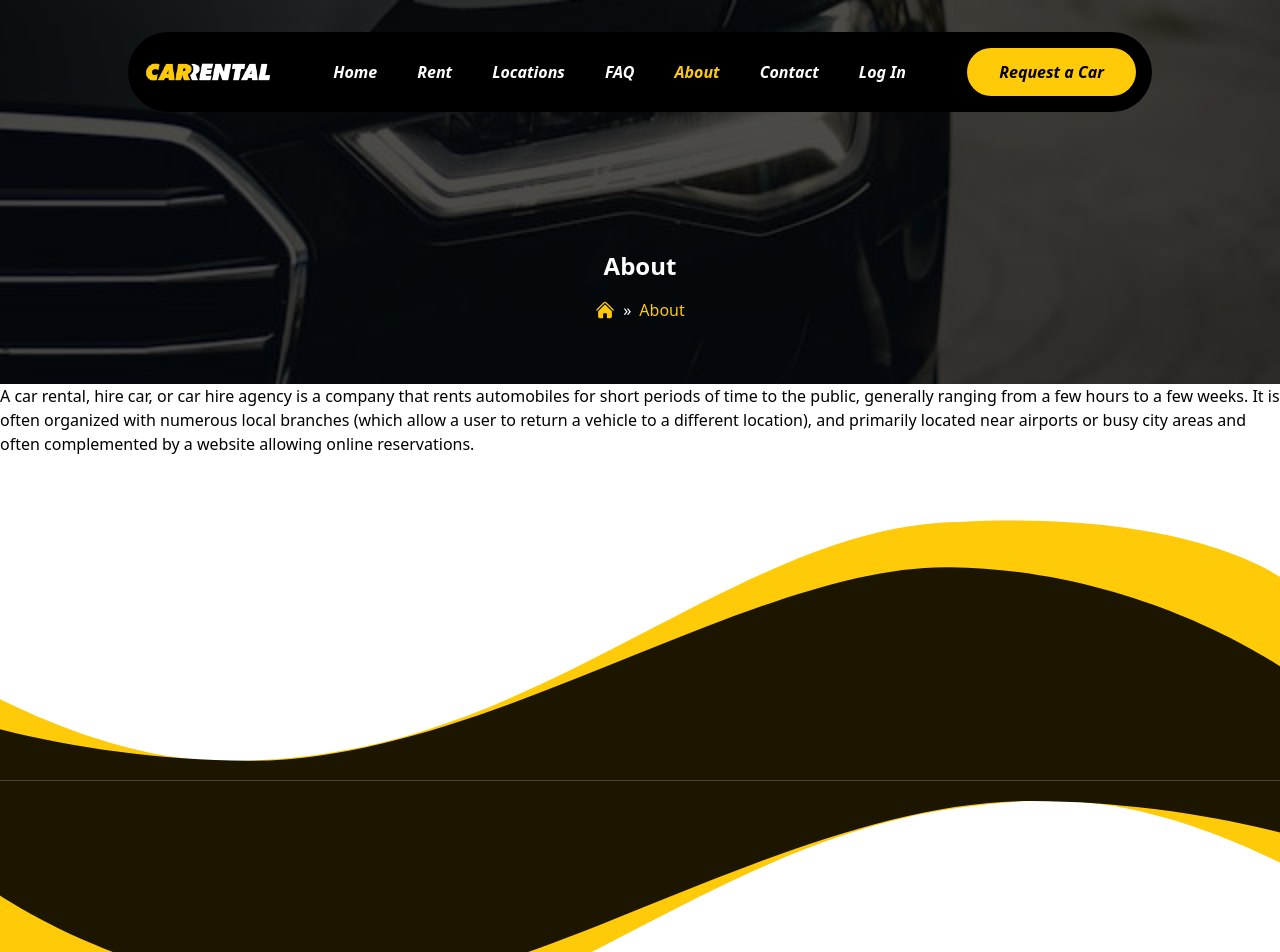
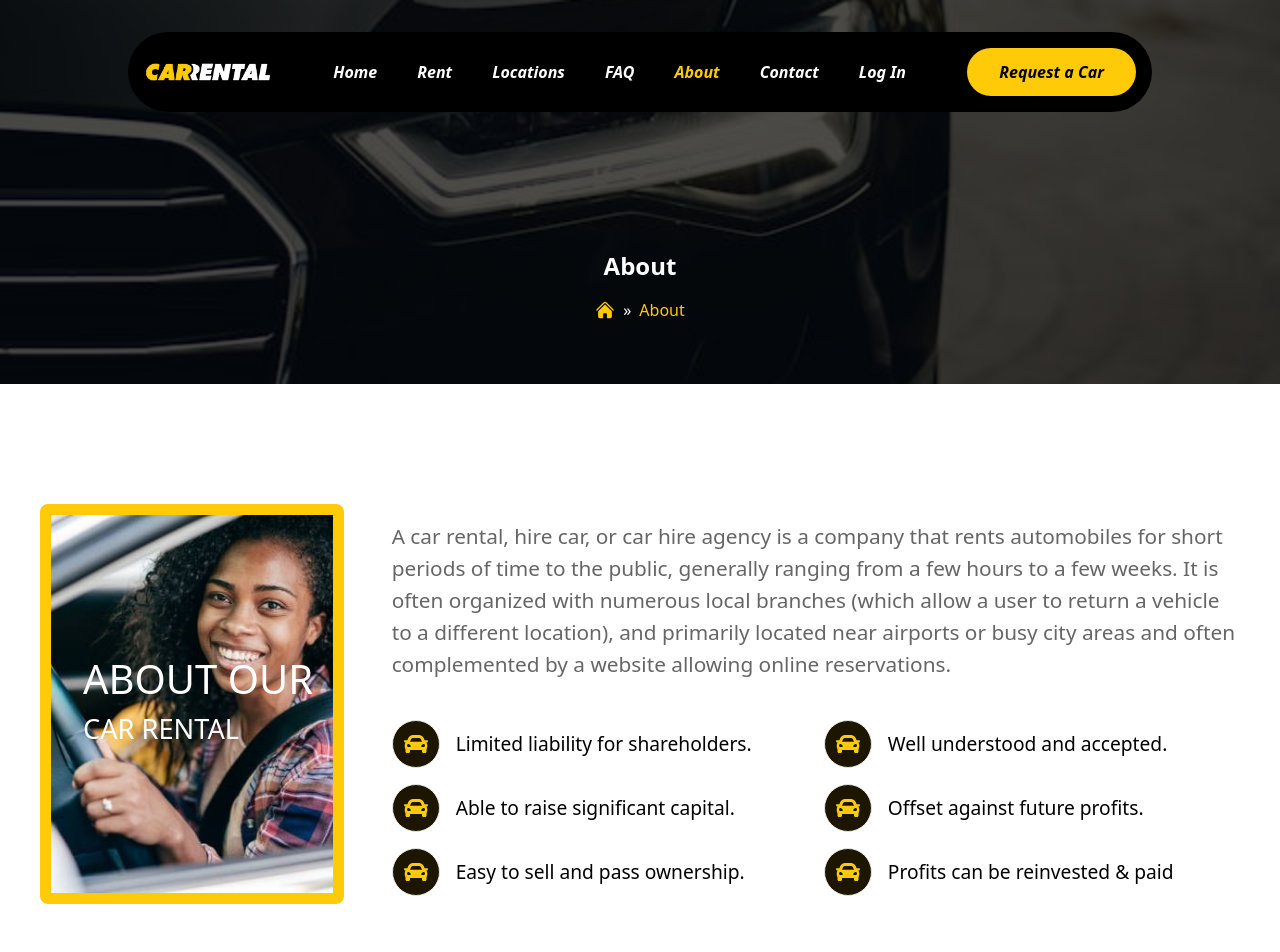
Before and after one commit to itunumide/car-rental, a React (Vite) app: page /about in a window 1280 px wide. Shown: the top 952 px of the page. Built offline with nearby package versions, Linux system fonts and the light colour scheme.

Commit message:
working on the about-us page

```diff
--- a/src/pages/About.jsx
+++ b/src/pages/About.jsx
@@ -2,18 +2,26 @@ import LocationHeader from "../reusables/LocationHeader";
 import PagesHero from "../reusables/PagesHero";
 import SvgDesignPricingB from "../reusables/SvgDesignPricingB";
 import SvgDesignPricingT from "../reusables/SvgDesignPricingT";
+import aboutpic from "../assets/aboutpic.jpg";
+import AboutBenefit from "../reusables/AboutBenefit";
+
 
 const About = () => {
   return (
     <div>
       <PagesHero />
 
-      <div className="flex">
-        <div>
-          <img src="" alt="" />
+      <div className="flex flex-col md:flex-row px-10 gap-12 py-16 md:py-20 my-10">
+        <div className="  relative md:h-[25rem] w-[100%] md:w-[110%] bg-[#ffca08] rounded-lg  border-[#ffca08] border-[.7rem]">
+          <img src={aboutpic} alt="" className="w-full h-full object-cover " />
+          <h1 className="absolute translate-x-1/2 text-center md:text-start md:translate-x-8  top-36 text-[2.5rem] max-w-[15rem] font-light leading-10  text-white">
+            ABOUT OUR
+            <span className="text-[1.7rem] font-medium"> CAR RENTAL</span>
+          </h1>
         </div>
-        <div>
-          <p className="">
+
+        <div className="py-4">
+          <p className="leading-8 text-[1.3rem] text-center md:text-start text-[#666666] ">
             A car rental, hire car, or car hire agency is a company that rents
             automobiles for short periods of time to the public, generally
             ranging from a few hours to a few weeks. It is often organized with
@@ -22,7 +30,9 @@ const About = () => {
             city areas and often complemented by a website allowing online
             reservations.
           </p>
-          <div></div>
+          <div>
+           <AboutBenefit/>
+          </div>
         </div>
       </div>
       <div className="">
@@ -39,7 +49,6 @@ const About = () => {
           subtitle="Car rental partners and customers"
           title="Our famous "
           highlight="Partners"
-
         />
       </div>
     </div>
--- /dev/null
+++ b/src/reusables/AboutBenefit.jsx
@@ -0,0 +1,26 @@
+import { FaCar } from "react-icons/fa";
+
+const AboutBenefit = () => {
+  const featureList = [
+    "Limited liability for shareholders.",
+	"Well understood and accepted.",
+    "Able to raise significant capital.",
+    "Offset against future profits.",
+    "Easy to sell and pass ownership.",
+    "Profits can be reinvested & paid",
+  ];
+  return (
+    <div className="grid grid-cols-1 md:grid-cols-2 gap-4 mt-10">
+      {featureList.map((feature, index) => (
+        <div key={index} className="flex items-center gap-4 group ">
+          <div className="w-12 h-12 rounded-[50%] border group-hover:border-[.2rem] bg-[#1c1601] group-hover:bg-transparent group-hover:border-[#ffca08] flex justify-center items-center">
+            <FaCar size={50} className="text-[#ffca08]  w-6" />
+          </div>
+          <p className="text-[1.2rem]  font-medium">{feature}</p>
+        </div>
+      ))}
+    </div>
+  );
+};
+
+export default AboutBenefit;
```
Also changed, not shown: src/assets/aboutpic.jpg (added).
